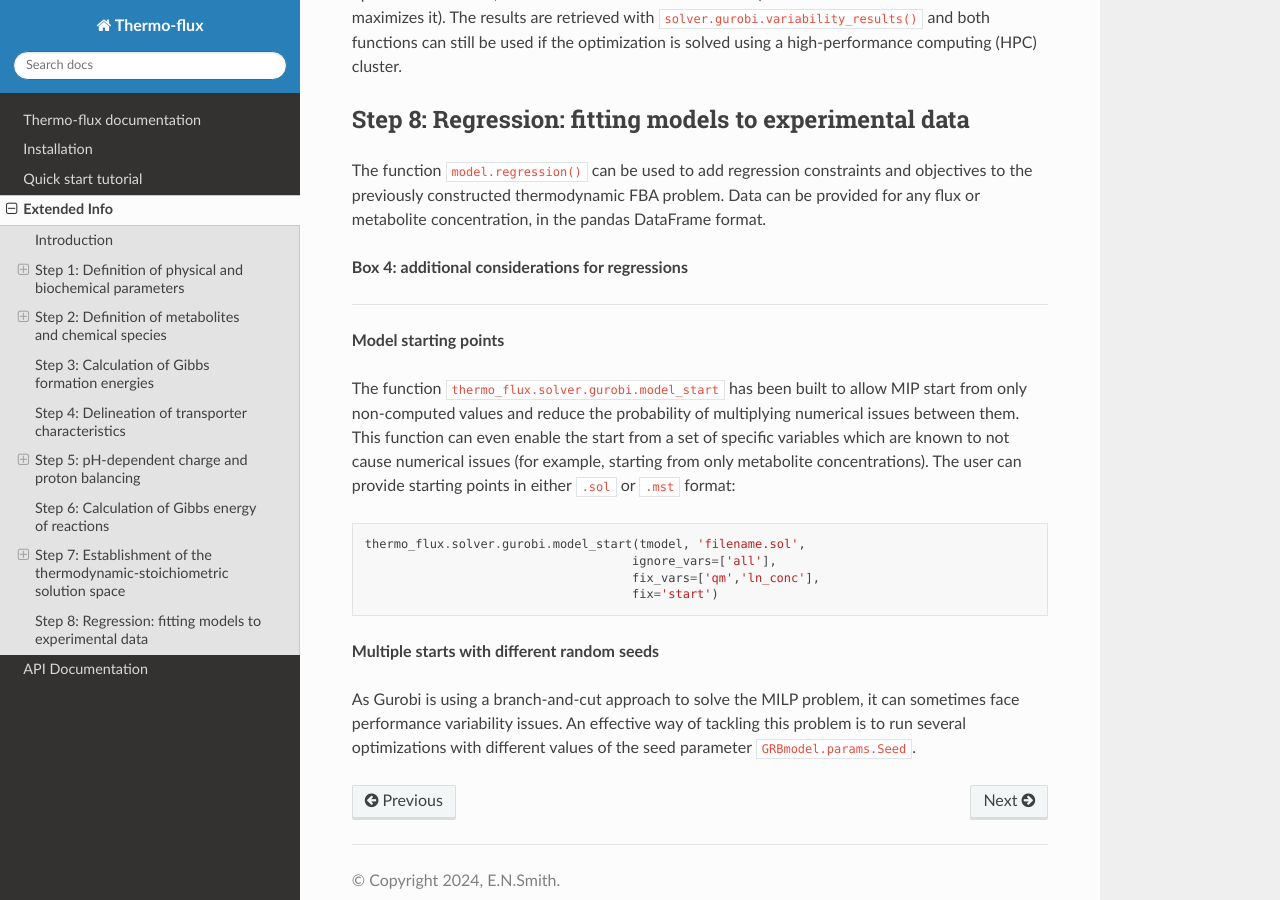
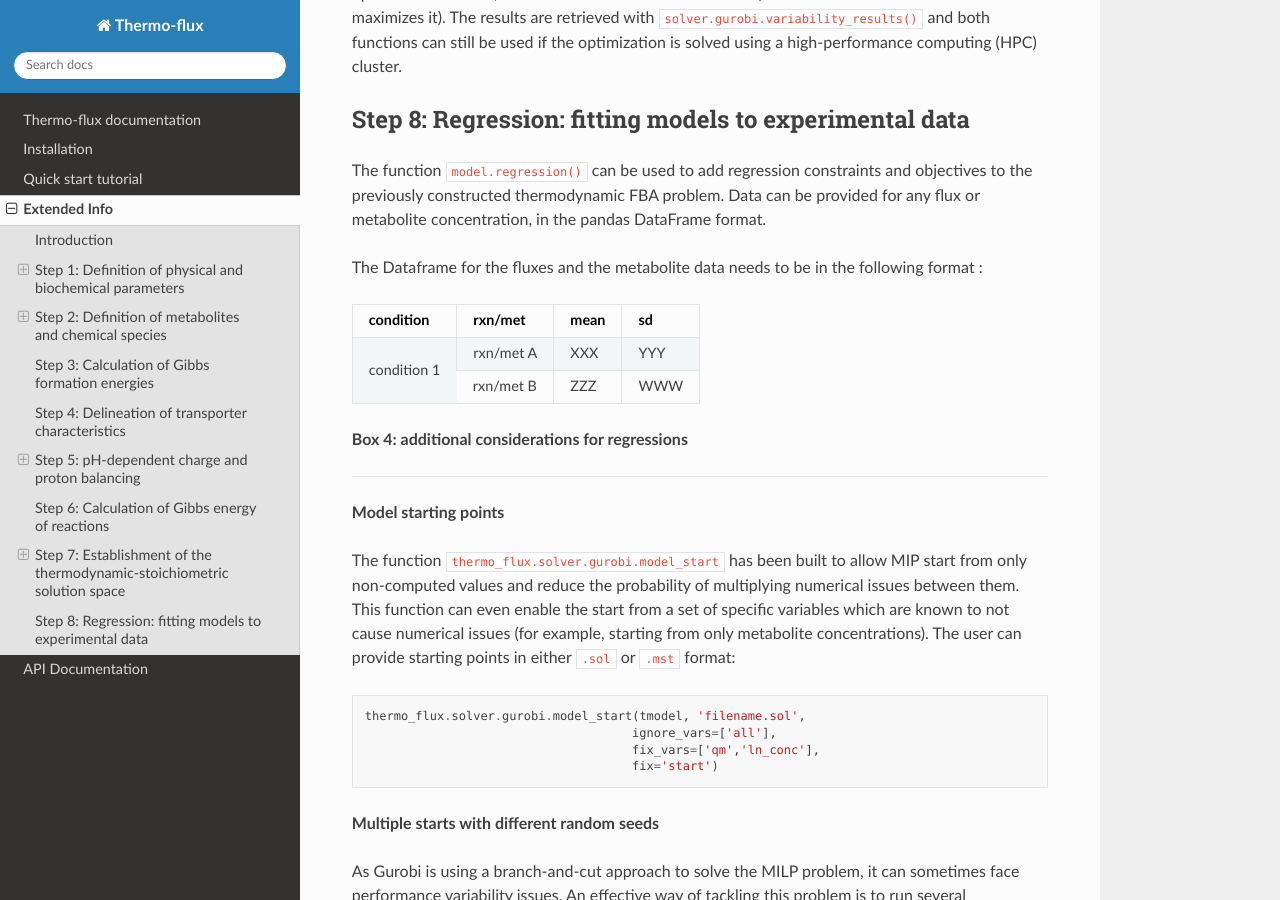
Before and after one commit to nfargier/thermoflux-rtd, a Sphinx documentation site: the page built from docs/extended_info.rst, in a window 1280 px wide and 900 px high, scrolled down 7123 px. Built offline with Sphinx 7.4.7 and the Read the Docs theme 3.1.0, drawn with Linux system fonts in a browser that asks for light colours.

Commit message:
Update extended_info.rst

```diff
--- a/docs/extended_info.rst
+++ b/docs/extended_info.rst
@@ -234,6 +234,16 @@ Step 8: Regression: fitting models to experimental data
 
 The function ``model.regression()`` can be used to add regression constraints and objectives to the previously constructed thermodynamic FBA problem. Data can be provided for any flux or metabolite concentration, in the pandas DataFrame format.
 
+The Dataframe for the fluxes and the metabolite data needs to be in the following format :
+
++--------------+-------------+-------+-----+
+| condition    |   rxn/met   | mean  | sd  |
++==============+=============+=======+=====+
+| condition 1  | rxn/met  A  |  XXX  | YYY |
++              +-------------+-------+-----+
+|              | rxn/met  B  |  ZZZ  | WWW |
++--------------+-------------+-------+-----+
+
 .. rubric:: Box 4: additional considerations for regressions
 ------------------------------------------------------------
 
```
